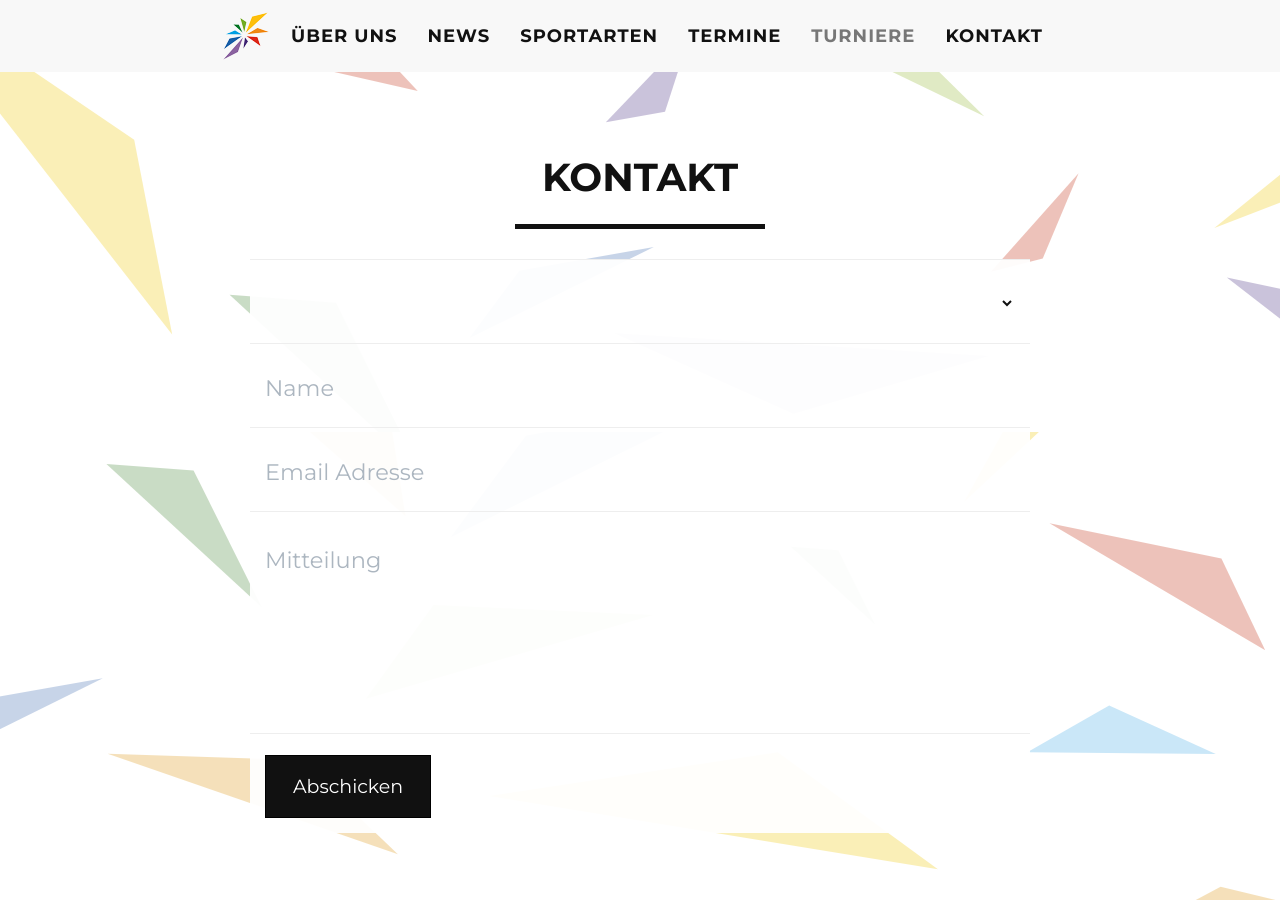
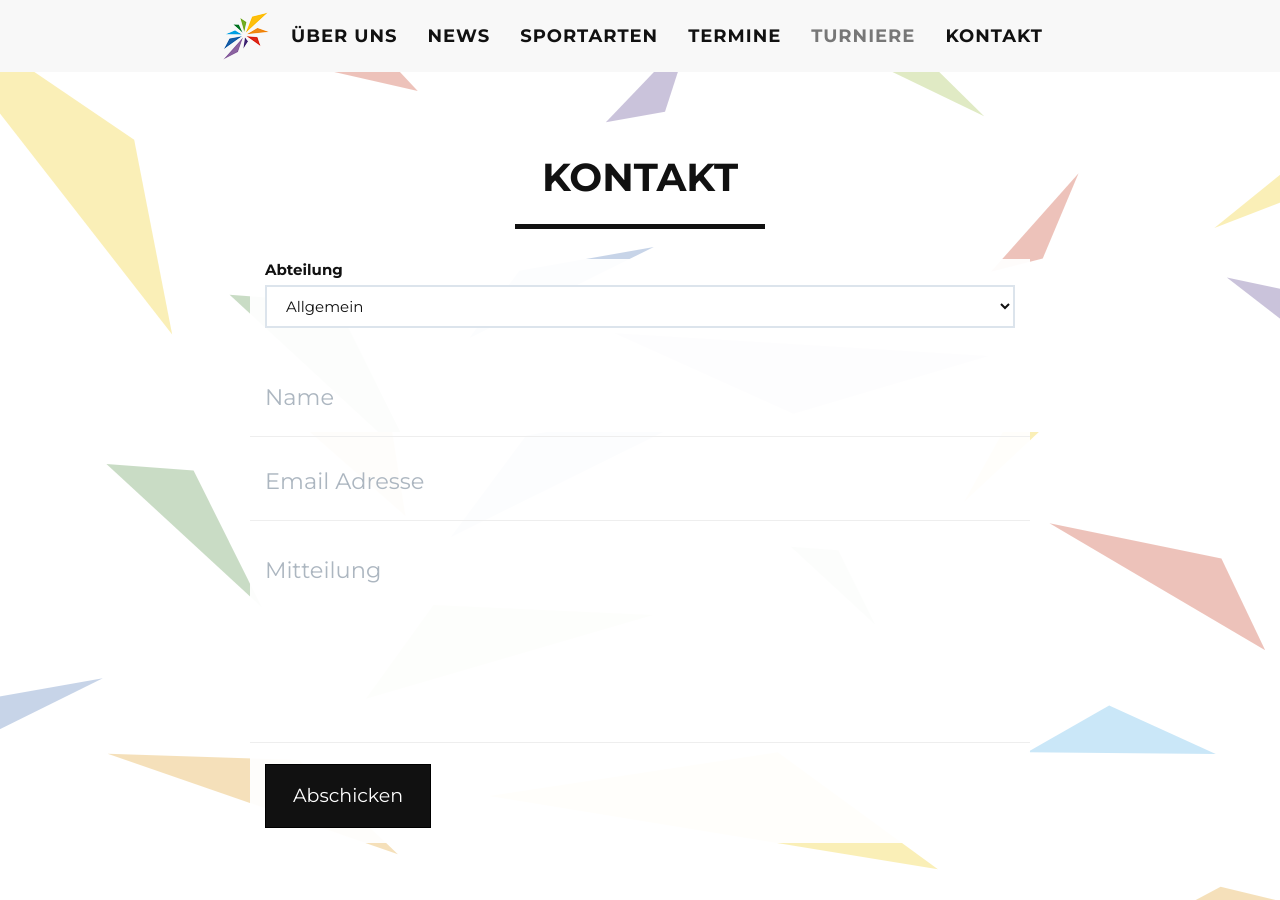
Before and after one commit to scarweb/scarweb.github.io, a Jekyll site: the page built from index.html, in a window 1280 px wide and 900 px high, scrolled down 4068 px. Built offline with Jekyll 4.4.1, drawn with Linux system fonts in a browser that asks for light colours.

Commit message:
abteilungsselect

```diff
--- a/_includes/contact_static.html
+++ b/_includes/contact_static.html
@@ -11,10 +11,10 @@
 			<div class="col-lg-8 col-lg-offset-2 notreallytranswhite">
 				<form  action="//formspree.io/{{site.contactemail}}" method="POST" name="sentMessage" id="contactForm" novalidate>
 					<div class="row control-group">
-						<div class="form-group col-xs-12 floating-label-form-group controls">
+						<div class="form-group col-xs-12 controls">
 							<label>Abteilung</label>
 							<select name="Abteilung" id="selDivision" class="form-control">
-								<option value="Keine-Auswahl"> </option>
+
                  				<option value="Allgemein">Allgemein</option>
 								{% for post in site.posts reversed %}
 									<option value="{{ post.sportart }}">{{ post.sportart }}</option>
```
